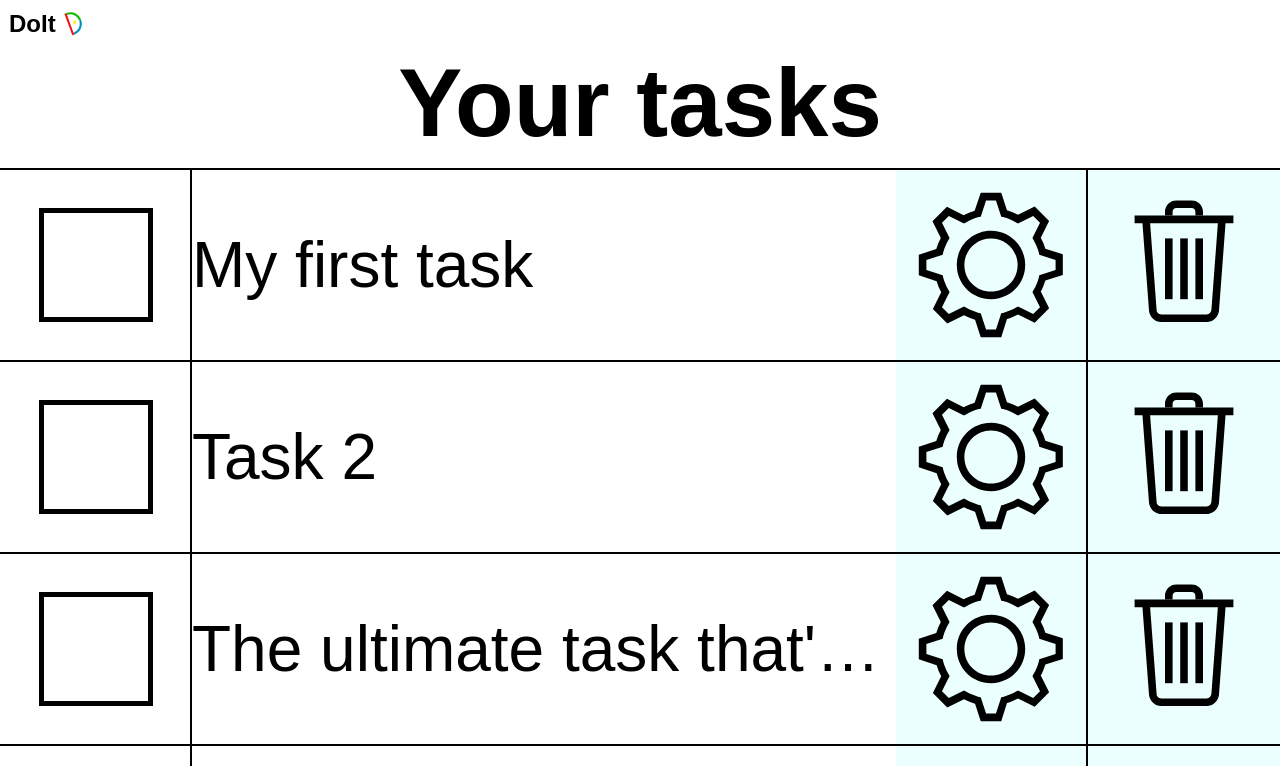
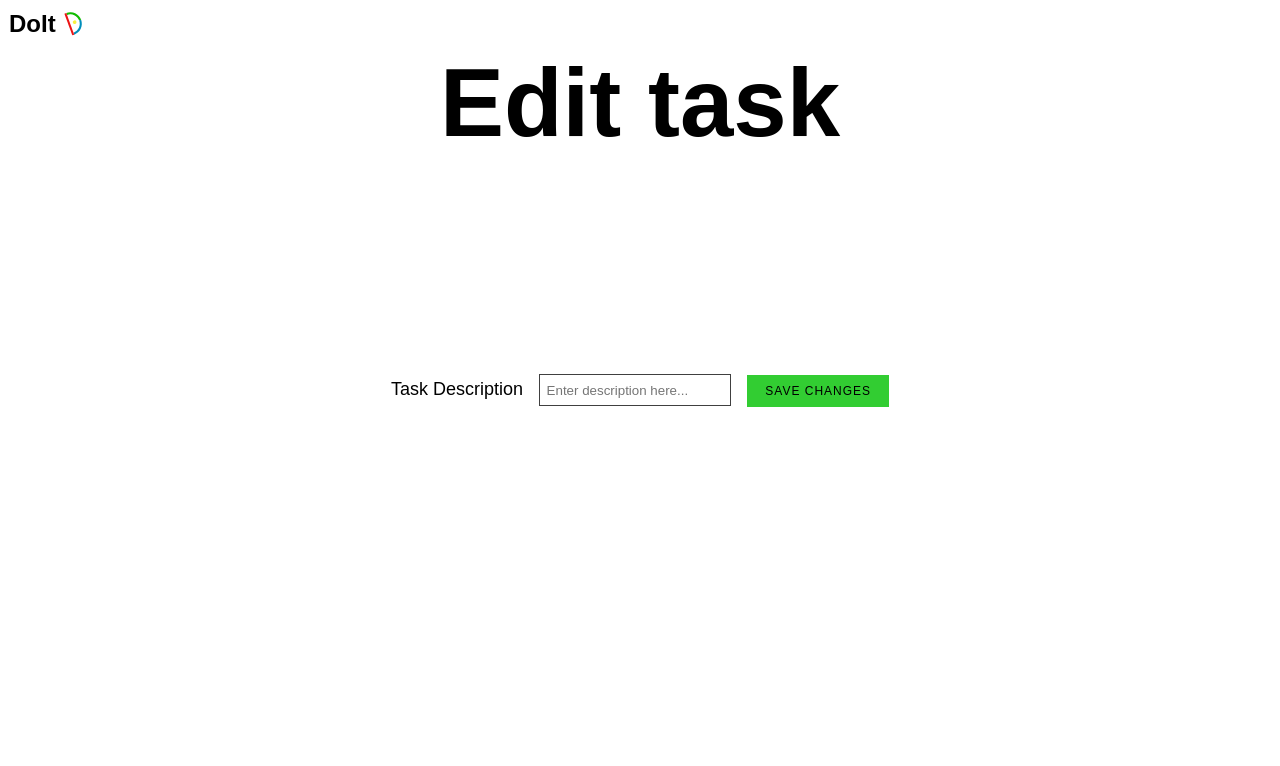
Before and after one commit to belabrockmann/simple-todo-app, a React (Create React App) app: page /edit/1 in a window 1280 px wide. Shown: the top 766 px of the page. Built offline with nearby package versions, Linux system fonts and the light colour scheme.

Commit message:
Added routing

```diff
--- a/src/App.js
+++ b/src/App.js
@@ -1,5 +1,7 @@
 import React from 'react';
-import { Logo, Tasks } from './components';
+import { Logo, Tasks, EditTask } from './components';
+import { Route } from 'react-router-dom';
+
 import './App.css';
 export default function App() {
   let tasks = [
@@ -25,8 +27,12 @@ export default function App() {
   return (
     <>
       <Logo />
-      <h2 className="title">Your tasks</h2>
-      <Tasks tasks={tasks} />
+      <Route path="/edit/:desc">
+        <EditTask />
+      </Route>
+      <Route path="/" exact>
+        <Tasks tasks={tasks} />
+      </Route>
     </>
   )
 }
--- /dev/null
+++ b/src/components/EditTask.jsx
@@ -0,0 +1,16 @@
+import React, { useState } from 'react'
+export default function Edit_Task(props) {
+    //@TODO change value of input to task description
+    console.log(props)
+    const [taskDescription, setTaskDescription] = useState("");
+    return (
+        <div className="edit-task">
+            <h2 className="title">Edit task</h2>
+            <form action="" method="POST" className="task-description-form">
+                <label htmlFor="task-description-input" className="task-description-input-label">Task Description</label>
+                <input type="text" id="task-description-input" className="task-description-input" value={taskDescription} onChange={e => setTaskDescription(e.target.value)} placeholder="Enter description here..." />
+                <button type="submit" className="btn btn-submit">Save changes</button>
+            </form>
+        </div>
+    )
+}
--- a/src/components/Task.jsx
+++ b/src/components/Task.jsx
@@ -1,5 +1,5 @@
 import React from 'react';
-
+import { Link } from 'react-router-dom'
 export default function Task(props) {
     return (
         <div className="task">
@@ -7,8 +7,8 @@ export default function Task(props) {
                 <input type="checkbox" className="checkbox" />
             </div>
             <div className="description-wrapper"><p className="description">{props.description}</p></div>
-            <div className="task-button edit"></div>
+            <Link className="task-button edit" to={`/edit/${props.description}`}></Link>
             <div className="task-button delete"></div>
         </div>
     );
-};
+}
--- a/src/components/Tasks.jsx
+++ b/src/components/Tasks.jsx
@@ -3,6 +3,7 @@ import Task from './Task';
 export default function Tasks(props) {
     return (
         <div className="tasks">
+            <h2 className="title">Your tasks</h2>
             {props.tasks.map((item, index) => (<Task key={index} description={item.description} />))}
         </div>
     );
```
